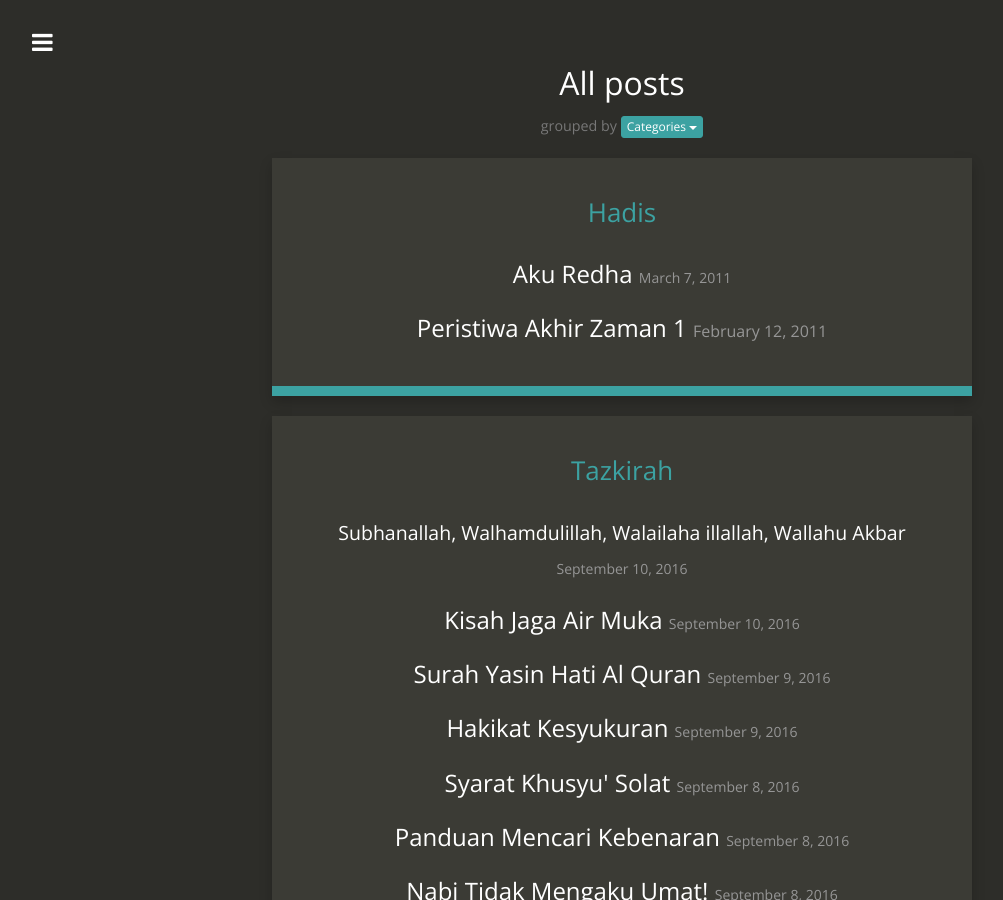
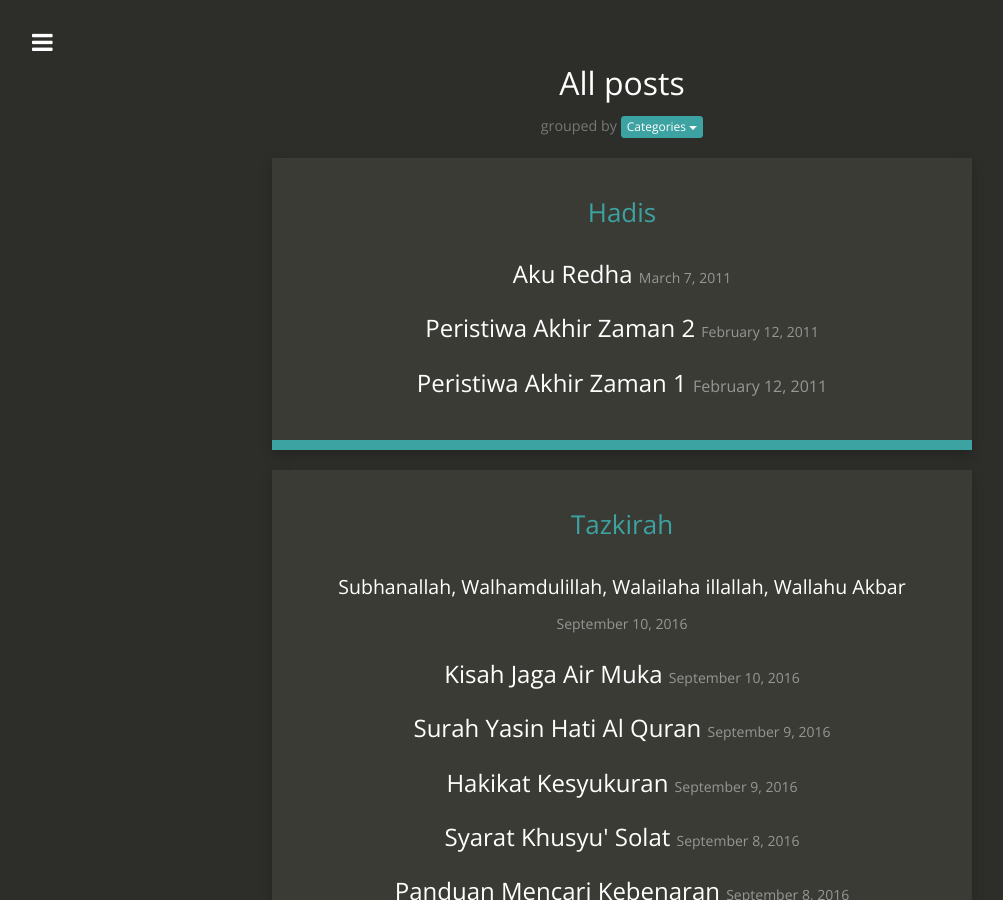
Before and after one commit to kedamaian/swsyafiq, a Jekyll site: the page built from posts-by-categories.html, in a window 1280 px wide and 900 px high. Shown: the whole window, without its empty margins (18-1021 px from the left). Built offline with Jekyll 4.4.1, drawn with Linux system fonts in a browser that asks for light colours; nearby versions of some CDN libraries.

Commit message:
Updated 2011-02-12-peristiwa-akhir-zaman-2.md

```diff
--- a/_posts/2011-02-12-peristiwa-akhir-zaman-2.md
+++ b/_posts/2011-02-12-peristiwa-akhir-zaman-2.md
@@ -1 +1,20 @@
-002. Dari Zainab binti Jahsy r.a (isteri Rasulullah saw), katanya : Rasulullah saw masuk ke dalam rumahnya dalam keadaan cemas sambil bersabda, “La ilaa ha illallah, celaka (binasa) bagi bangsa Arab dari kejahatan (bencana) yang sudah hampir menimpa mereka. Pada hari ini telah terbuka dinding Ya’juj dan Ma’juj,” dan Baginda saw menemukan ujung ibu jari dan ujung jari yang sebelahnya (jari telunjuk) yang dengan itu mengisyaratkan seperti bulatan. Saya (Zainab binti Jahsy) lalu bertanya, ‘Ya Rasulullah, apakah kami akan binasa sedangkan di kalangan kami masih ada orang-orang soleh?’ Lalu Nabi saw bersabda, “Ya, jikalau kejahatan sudah terlalu banyak.” [Riwayat Bukhari dan Muslim] Penjelasan dan Pengajaran : a. Rasulullah saw berasa cemas akan malapetaka akibat keluarnya Ya’juj dan Ma’juj. Perlu diingat, perkara yang membuatkan Rasulullah saw sendiri cemas, maka apalagi kita. Bersamalah kita berdoa agar terselamat dari huru-hara itu. b. Walaupun disebutkan bangsa Arab secara khusus namun lafaznya adalah umum kepada umat manusia. c. Kemungkaran dan kemaksiatan yang berlaku hendaklah segera dibasmikan kerana bencana yang berlaku pada sesuatu kaum yang jahat, turut menimpa penduduk yang berada di sekitar mereka.
+---
+layout: post
+published: true
+author: tehnoblequran
+title: Peristiwa Akhir Zaman 2
+categories:
+  - Hadis
+---
+002. Dari Zainab binti Jahsy r.a (isteri Rasulullah saw), katanya : Rasulullah saw masuk ke dalam rumahnya dalam keadaan cemas sambil bersabda, “La ilaa ha illallah, celaka (binasa) bagi bangsa Arab dari kejahatan (bencana) yang sudah hampir menimpa mereka.
+
+Pada hari ini telah terbuka dinding Ya’juj dan Ma’juj,” dan Baginda saw menemukan ujung ibu jari dan ujung jari yang sebelahnya (jari telunjuk) yang dengan itu mengisyaratkan seperti bulatan.
+
+Saya (Zainab binti Jahsy) lalu bertanya, ‘Ya Rasulullah, apakah kami akan binasa sedangkan di kalangan kami masih ada orang-orang soleh?’ Lalu Nabi saw bersabda, “Ya, jikalau kejahatan sudah terlalu banyak.” [Riwayat Bukhari dan Muslim]
+
+Penjelasan dan Pengajaran:
+1. Rasulullah saw berasa cemas akan malapetaka akibat keluarnya Ya’juj dan Ma’juj. Perlu diingat, perkara yang membuatkan Rasulullah saw sendiri cemas, maka apalagi kita. Bersamalah kita berdoa agar terselamat dari huru-hara itu.
+
+2. Walaupun disebutkan bangsa Arab secara khusus namun lafaznya adalah umum kepada umat manusia.
+
+3. Kemungkaran dan kemaksiatan yang berlaku hendaklah segera dibasmikan kerana bencana yang berlaku pada sesuatu kaum yang jahat, turut menimpa penduduk yang berada di sekitar mereka.
```
